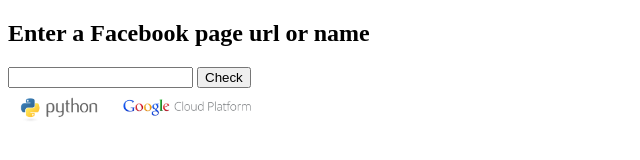
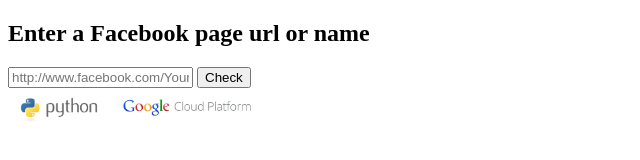
Before and after one commit to jimmykane/facebook-id-finder, a plain HTML site: page views/index.html in a window 1280 px wide. Shown: the whole page, without its empty margins (0-640 px from the left). Drawn offline with Linux system fonts and the light colour scheme.

Commit message:
Add placeholder

```diff
--- a/views/index.html
+++ b/views/index.html
@@ -18,7 +18,7 @@
         <section>
             <form name="facebook_page_form" action="" method="post" enctype="multipart/form-data">
                 <h1>Enter a Facebook page url or name</h1>
-                <input type="text" name="string"/>
+                <input type="text" name="string" placeholder="http://www.facebook.com/YourProfileName"/>
                 <button type="submit">Check</button>
             </form>
         </section>
```
